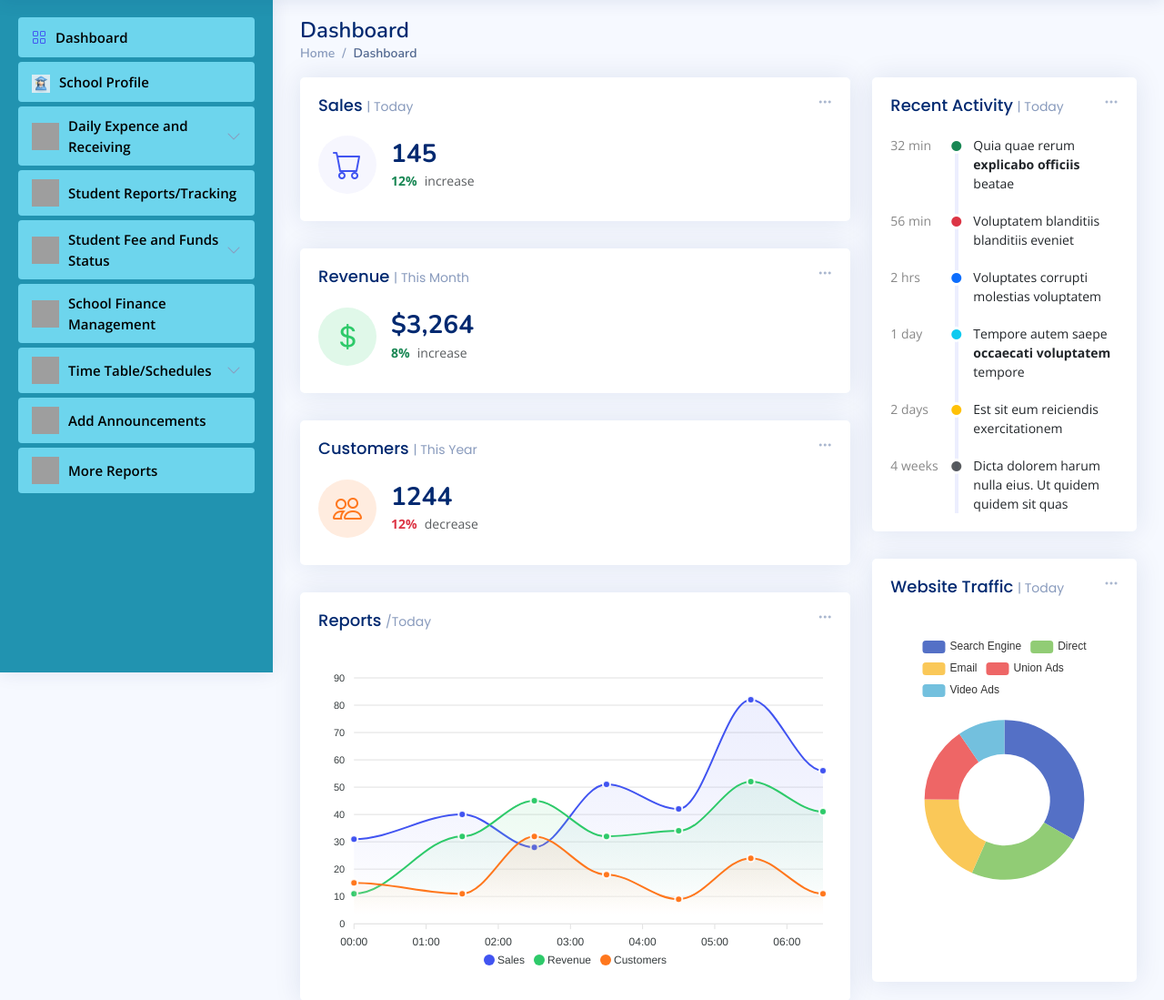
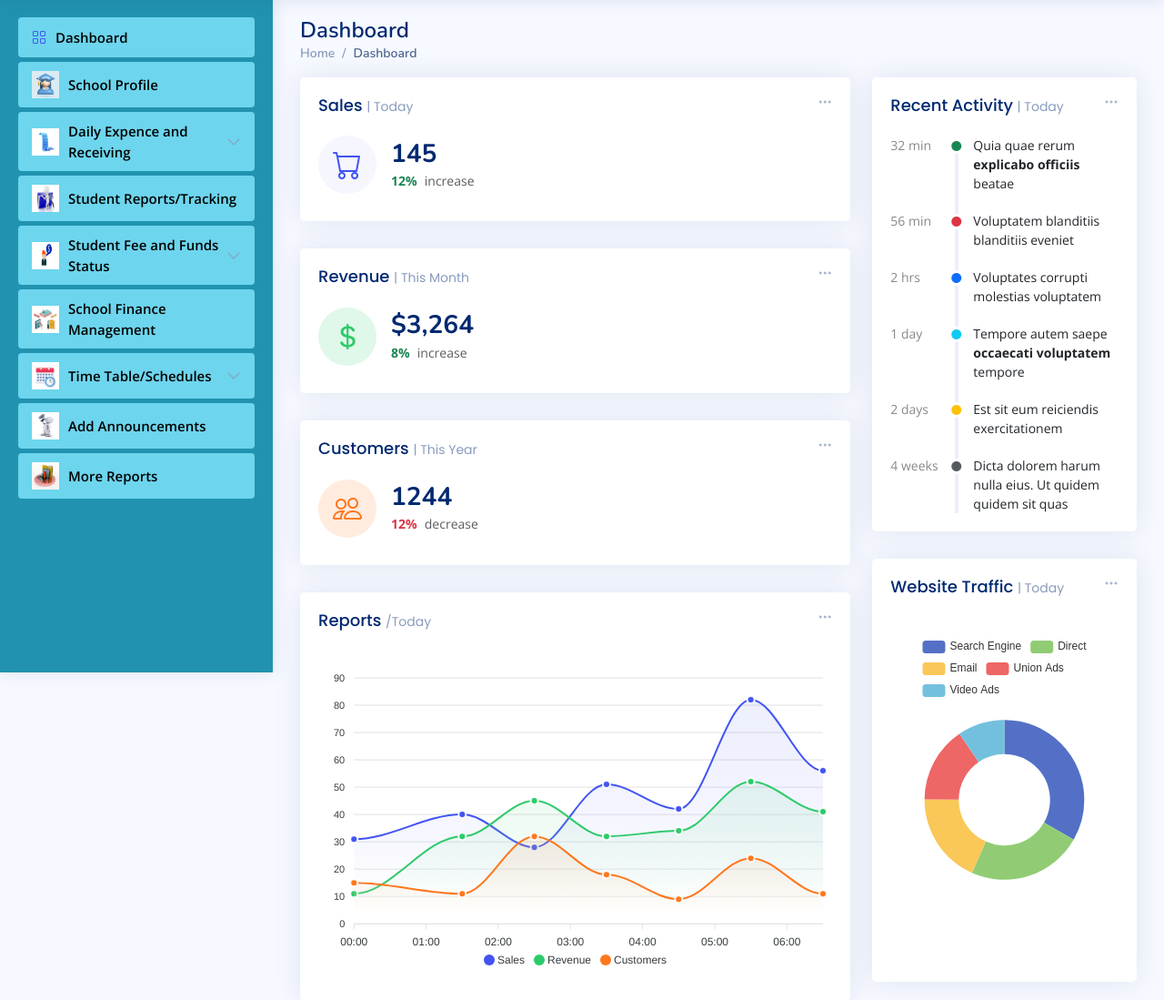
Before and after one commit to abdulahJavaid/School-Management-System, a PHP site: page /index.php in a window 1280 px wide. Shown: the part 61-1160 px from the top of the page at 91% size. Run offline with PHP 8.4, Linux system fonts and the light colour scheme; some libraries are stand-ins or nearby versions; grey boxes are pictures that could not be loaded.

Commit message:
sidebar changing

```diff
--- a/assets/css/style.css
+++ b/assets/css/style.css
@@ -1243,6 +1243,10 @@ h6 {
   background: #6dd5ed !important;
   color: black !important;
 }
+.sidebar-nav .nav-link:hover {
+  /* background: #6dd5ed !important; */
+  color: white !important;
+}
 .header {
   background-color: #2193b0 !important;
 }
@@ -1255,3 +1259,9 @@ h6 {
 .header-nav .nav-icon {
   color: black;
 }
+.sidebar-nav .nav-content a {
+  color: black;
+}
+.sidebar-nav .nav-content a:hover {
+  color: white;
+}
--- a/includes/sidebar.php
+++ b/includes/sidebar.php
@@ -11,7 +11,7 @@
 
   <li class="nav-item">
     <a class="nav-link collapsed" data-bs-target="#components-nav" href="profile.php"> <!-- data-bs-toggle="collapse" -->
-      <i class=""><img src="images/schoolprofile.jpeg" width="20px" height="20px" alt=""></i><span>School Profile</span>
+      <i class=""><img src="images/schoolprofile.jpeg" width="30px" height="30px" alt=""></i><span>School Profile</span>
       <!-- <i class="bi bi-chevron-down ms-auto"></i> -->
     </a>
     <!-- <ul id="components-nav" class="nav-content collapse " data-bs-parent="#sidebar-nav">
@@ -90,7 +90,7 @@
 
   <li class="nav-item">
     <a class="nav-link collapsed" data-bs-target="#forms-nav" data-bs-toggle="collapse" href="#">
-      <i class=""><img src="images/dailyexpeness.jpeg" width="30px" height="30px" alt=""></i><span>Daily Expence and Receiving</span>
+      <i class=""><img src="images/dailyexpness.jpg" width="30px" height="30px" alt=""></i><span>Daily Expence and Receiving</span>
       <i class="bi bi-chevron-down ms-auto"></i>
     </a>
     <ul id="forms-nav" class="nav-content collapse " data-bs-parent="#sidebar-nav">
@@ -119,7 +119,7 @@
 
   <li class="nav-item">
     <a class="nav-link collapsed" data-bs-target="#tables-nav" href="add-student-reports.php">
-      <i class=><img src="images/studentrepots.jpeg" width="30px" height="30px" alt=""></i><span>Student Reports/Tracking</span>
+      <i class=><img src="images/reporttracking.jpg" width="30px" height="30px" alt=""></i><span>Student Reports/Tracking</span>
       <!-- <i class="bi bi-chevron-down ms-auto"></i> -->
     </a>
     <!-- <ul id="tables-nav" class="nav-content collapse " data-bs-parent="#sidebar-nav">
@@ -138,7 +138,7 @@
 
   <li class="nav-item">
     <a class="nav-link collapsed" data-bs-target="#charts-nav" data-bs-toggle="collapse" href="#">
-      <i class=><img src="images/STUDENTFEEANDFUND.jpeg" width="30px" height="30px" alt=""></i><span>Student Fee and Funds Status</span>
+      <i class=><img src="images/fee.jpg" width="30px" height="30px" alt=""></i><span>Student Fee and Funds Status</span>
       <i class="bi bi-chevron-down ms-auto"></i>
     </a>
     <ul id="charts-nav" class="nav-content collapse " data-bs-parent="#sidebar-nav">
@@ -162,7 +162,7 @@
 
   <li class="nav-item">
     <a class="nav-link collapsed" data-bs-target="#icons-nav" data-bs-toggle="collapse" href="#">
-      <i class=><img src="images/schoolfiNANCE.jpeg" width="30px" height="30px" alt=""></i><span>School Finance Management</span>
+      <i class=><img src="images/schoolfinance.png" width="30px" height="30px" alt=""></i><span>School Finance Management</span>
       <!-- <i class="bi bi-chevron-down ms-auto"></i> -->
     </a>
     <!-- <ul id="icons-nav" class="nav-content collapse " data-bs-parent="#sidebar-nav">
@@ -186,7 +186,7 @@
 
   <li class="nav-item">
     <a class="nav-link collapsed" data-bs-target="#chart-nav" data-bs-toggle="collapse" href="#">
-      <i class=><img src="images/timetable.jpeg" width="30px" height="30px" alt=""></i><span>Time Table/Schedules</span>
+      <i class=><img src="images/timeable.png" width="30px" height="30px" alt=""></i><span>Time Table/Schedules</span>
       <i class="bi bi-chevron-down ms-auto"></i>
     </a>
     <ul id="chart-nav" class="nav-content collapse " data-bs-parent="#sidebar-nav">
@@ -220,14 +220,14 @@
 
   <li class="nav-item">
     <a class="nav-link collapsed" href="add-announcements.php">
-      <i class=><img src="images/announcment.jpeg" width="30px" height="30px" alt=""></i>
+      <i class=><img src="images/announcments.jpg" width="30px" height="30px" alt=""></i>
       <span>Add Announcements</span>
     </a>
   </li><!-- End F.A.Q Page Nav -->
 
   <li class="nav-item">
     <a class="nav-link collapsed" href="#">
-      <i class=><img src="images/morereport.jpeg" width="30px" height="30px" alt=""></i>
+      <i class=><img src="images/morereports.jpg" width="30px" height="30px" alt=""></i>
       <span>More Reports</span>
     </a>
   </li><!-- End Contact Page Nav -->
```
Also changed, not shown: images/school-profile.svg (deleted).
